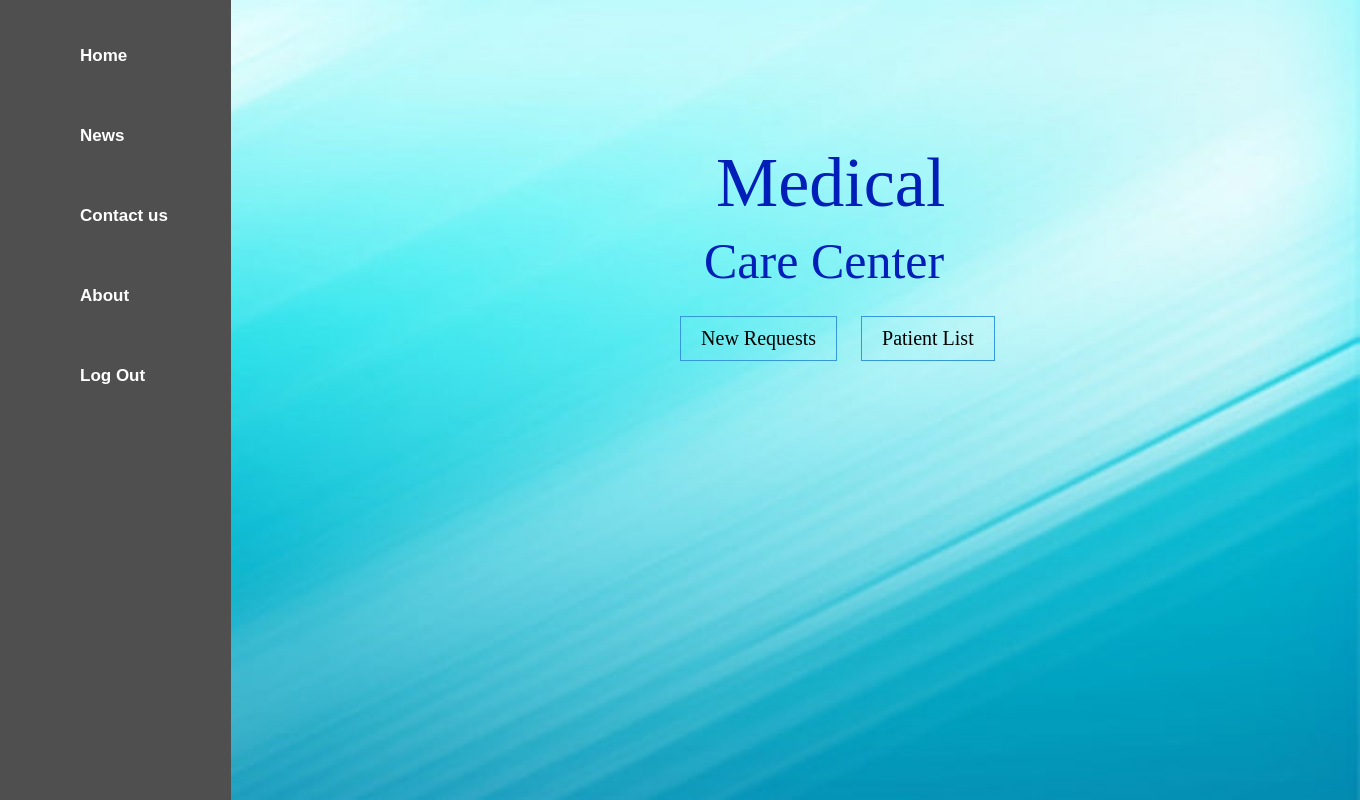
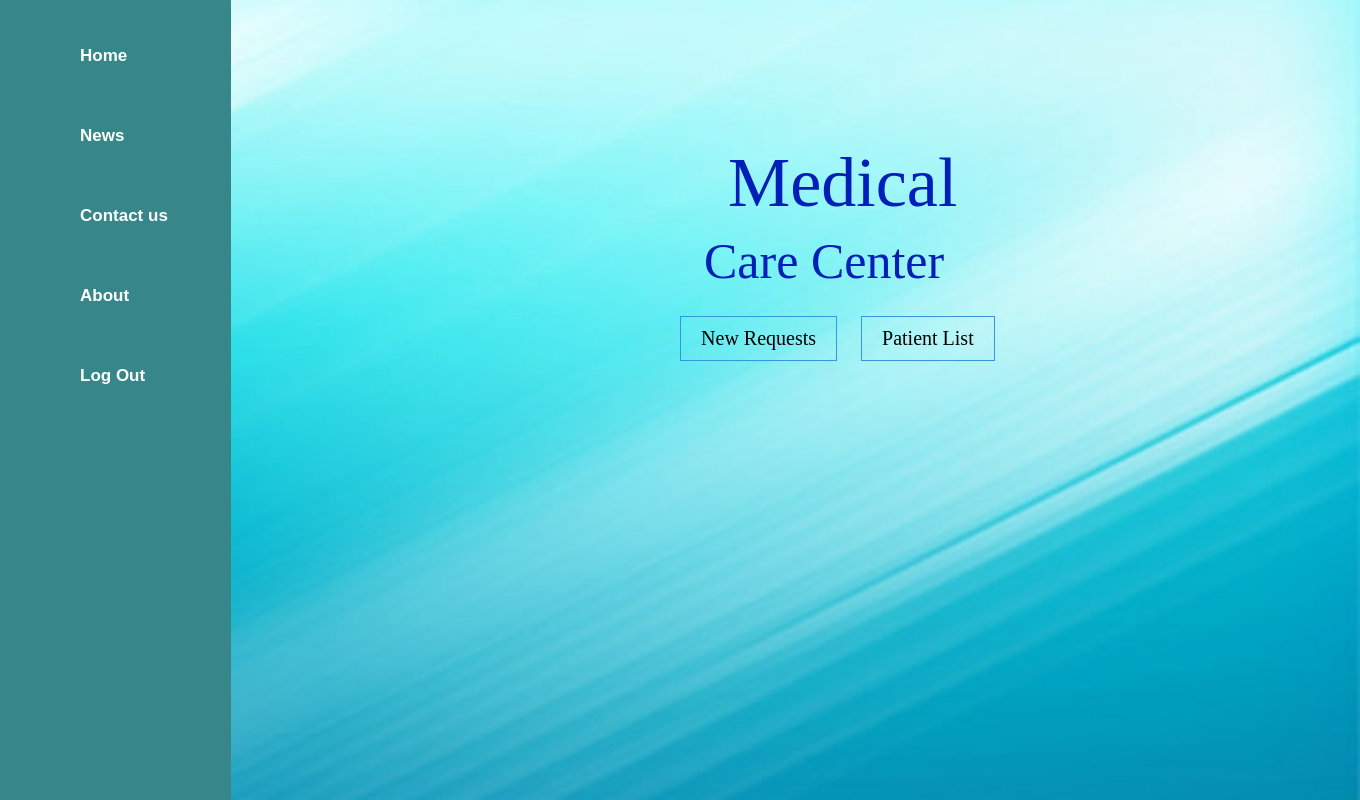
Before and after one commit to Rownak-Abin/Doctor_Appoinment_System, a PHP site: page /IdDoc.php in a window 1360 px wide. Run offline with PHP 8.4, Linux system fonts and the light colour scheme.

Commit message:
Update IdDocSty.css

```diff
--- a/Views/IdDocSty.css
+++ b/Views/IdDocSty.css
@@ -1,6 +1,7 @@
 body{
 	background: url(img/ids2.jpg);
 	background-size: cover;
+
 
 }
 
@@ -10,7 +11,7 @@ body{
 	font-family:Bahnschrift;
 	font-size:70px;
 	top:30%;
-	left:118%;
+	left:120%;
 
 }
 
@@ -80,14 +81,14 @@ body{
 
 
 .Sidenav{
-		position:absolute;
+		position:fixed;
 		top:0px;
 		left: 0px;
 		width:17%;
 		height:100%;
 
 		box-sizing: border-box;
-		background:#4F4F4F;
+		background:#378689;
 		opacity:1;
 		padding-left:  10px;
 		padding-right:  10px;
```
